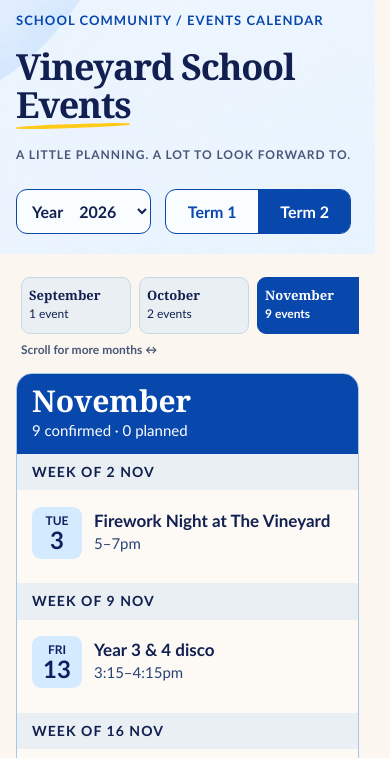
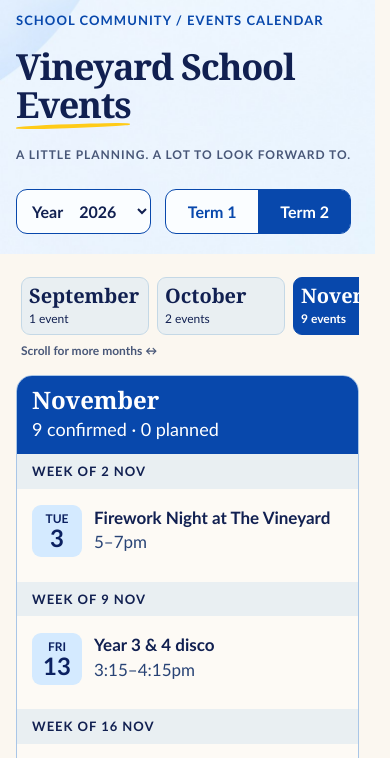
Before and after one commit to fdronoff-pr/vineyard-school-events, a plain HTML site: page public/index.html in a window 390 px wide. Shown: the part 86-844 px from the top of the page. Drawn offline with Linux system fonts and the light colour scheme; files whose address does not match are found by name.

Commit message:
Set calendar label and event time font sizes

```diff
--- a/public/index.html
+++ b/public/index.html
@@ -54,14 +54,14 @@
   .months { display: grid; gap: 12px; }
   .month-scroll-hint { margin: 2px 5px 0; color: var(--muted); font-size: 12px; font-weight: 700; }
   .month { width: 100%; min-height: 73px; display: flex; align-items: center; justify-content: space-between; gap: 8px; padding: 10px clamp(13px, 2vw, 20px); text-align: left; border-radius: 14px; border: 1px solid var(--rule); background: var(--week); }
-  .month-name { font: bold clamp(20px, 2.65vw, 28px)/1.1 var(--serif); }
+  .month-name { font: bold 20px/1.1 var(--serif); }
   .month-count { white-space: nowrap; }
   .month[aria-current] .month-count { font-weight: 600; }
   .agenda { min-width: 0; border: 1px solid #a9c6e7; border-radius: 16px; background: #ffffff56; }
   .agenda-header { min-height: 68px; display: flex; flex-wrap: wrap; align-items: center; justify-content: space-between; gap: 4px 16px; background: var(--blue); color: white; border-radius: 15px 15px 0 0; padding: 12px 25px; }
-  .agenda-header h2 { margin: 0; font: bold clamp(30px, 3.55vw, 39px)/1 var(--serif); }
-  .summary { margin: 0; font-size: clamp(15px, 1.9vw, 20px); }
-  .week { margin: 0; background: var(--week); padding: 8px 30px; font-size: 16px; text-transform: uppercase; letter-spacing: .075em; }
+  .agenda-header h2 { margin: 0; font: bold 24px/1 var(--serif); }
+  .summary { margin: 0; font-size: 18px; }
+  .week { margin: 0; background: var(--week); padding: 8px 30px; font-size: 13px; text-transform: uppercase; letter-spacing: .075em; }
   .event-list { list-style: none; padding: 0; margin: 0; }
   .event { display: grid; grid-template-columns: 67px minmax(0, 1fr); align-items: center; gap: 21px; padding: 10px 30px; min-height: 79px; }
   .event + .event { border-top: 1px solid #e5e9ed; }
@@ -70,7 +70,7 @@
   .weekday { font-size: 14px; line-height: 1.25; font-weight: 800; text-transform: uppercase; }
   .day { font-size: 29px; line-height: 1.04; font-weight: 800; }
   .event-name { font-size: clamp(17px, 2.1vw, 23px); line-height: 1.2; font-weight: 800; }
-  .event-time { color: #284375; font-size: clamp(15px, 1.8vw, 19px); margin-top: 2px; }
+  .event-time { color: #284375; font-size: 17px; margin-top: 2px; }
   .status { margin-inline-start: 8px; font-size: .8rem; font-weight: 700; color: #654410; background: #fff0cc; border-radius: 8px; padding: 2px 6px; }
   .empty { padding: 24px 30px 34px; margin: 0; color: var(--muted); }
   @media (max-width: 735px) {
@@ -80,7 +80,7 @@
     .layout { grid-template-columns: minmax(0, 1fr); padding-top: 18px; }
     .months {
       grid-auto-flow: column;
-      grid-auto-columns: minmax(110px, 1fr);
+      grid-auto-columns: minmax(128px, 1fr);
       gap: 8px;
       overflow-x: auto;
       padding: 5px;
@@ -88,10 +88,9 @@
       scrollbar-color: #6187b1 transparent;
     }
     .month { flex-direction: column; justify-content: center; align-items: start; min-height: 57px; padding: 7px; gap: 3px; border-radius: 9px; }
-    .month-name { font-size: clamp(13px, 2.7vw, 20px); }
     .month-count { font-size: 12px; }
     .agenda-header { padding-inline: 15px; }
-    .week { padding-inline: 15px; font-size: 14px; }
+    .week { padding-inline: 15px; }
     .event { padding-inline: 15px; grid-template-columns: 50px minmax(0, 1fr); gap: 12px; }
     .date { min-height: 50px; border-radius: 9px; }
     .weekday { font-size: 12px; }
```
